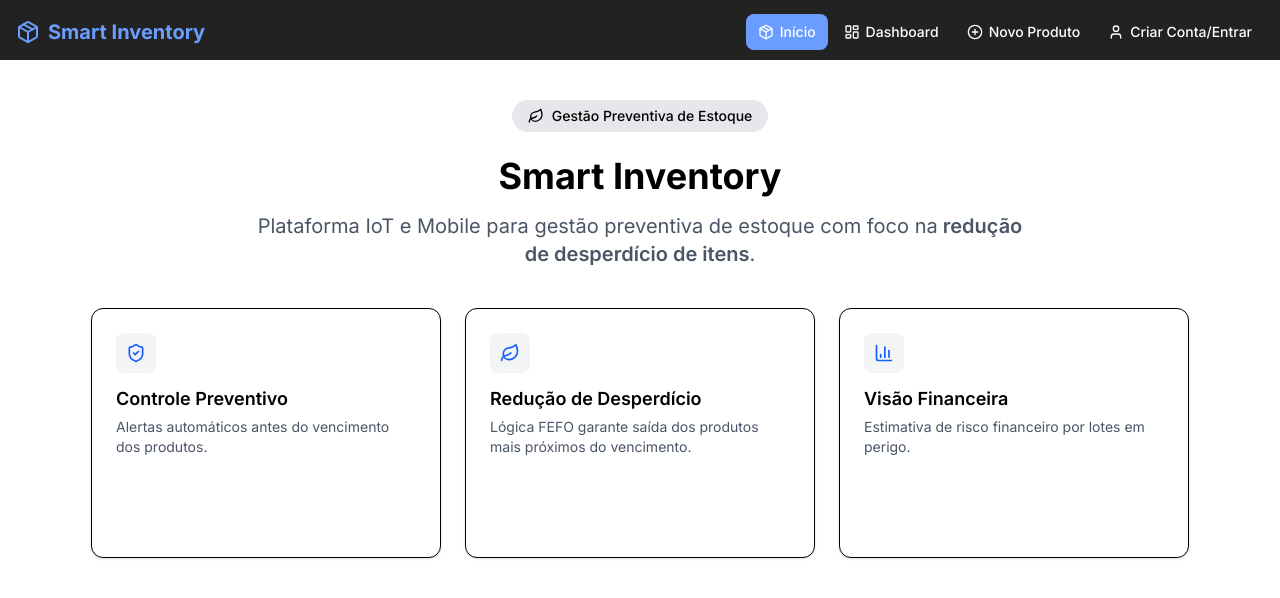
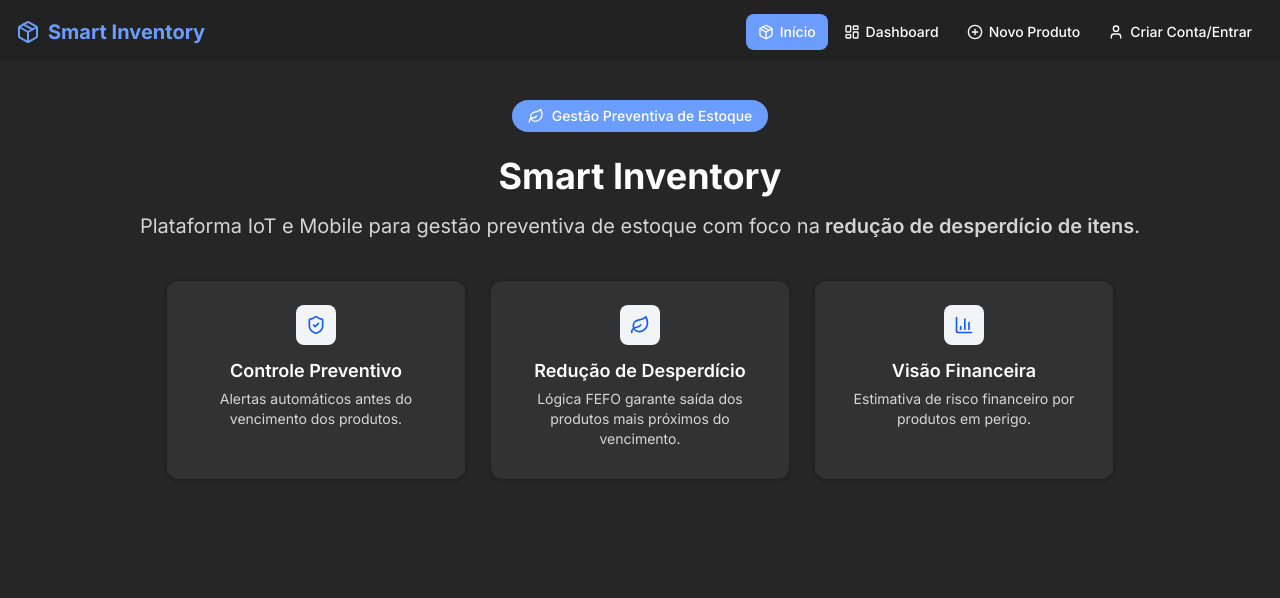
Before and after one commit to cnrnival/smart-inventory, a Next.js app: page / in a window 1280 px wide. Shown: the top 598 px of the page. Built offline with nearby package versions, Linux system fonts and the light colour scheme.

Commit message:
Merge branch 'Modo-escuro'

```diff
--- a/src/app/dashboard/page.tsx
+++ b/src/app/dashboard/page.tsx
@@ -142,9 +142,9 @@ if (isLoading) {
         </div>
 
         {/* Tabela de lotes */}
-        <div className="rounded-xl border bg-white shadow-sm overflow-hidden">
+        <div className="rounded-xl border bg-third shadow-sm overflow-hidden">
           <div className="border-b px-6 py-4">
-            <h2 className="text-lg font-semibold text-gray-900">Listagem de Lotes</h2>
+            <h2 className="text-lg font-semibold">Listagem de Produtos</h2>
           </div>
 
           <div className="overflow-x-auto">
--- a/src/app/page.tsx
+++ b/src/app/page.tsx
@@ -23,45 +23,42 @@ const features = [
   {
     icon: BarChart3,
     title: 'Visão Financeira',
-    desc: 'Estimativa de risco financeiro por lotes em perigo.',
+    desc: 'Estimativa de risco financeiro por produtos em perigo.',
   },
 ];
 
+export default function Home() {
 
-export default function Home() {
-  const { products, batches, expiredBatches, nearExpiryBatches, validBatches, financialRisk, isLoading } = useInventory();
-  const router = useRouter();
   return (
-      <div className="container mx-auto px-4 w-screen h-calc(100vh - 60px) flex flex-col">
-        <div className="mx-auto max-w-3xl text-center py-10">
-          <div className="mb-6 inline-flex items-center gap-2 rounded-full bg-gray-200 px-4 py-1.5 text-sm font-medium">
+      <div className="px-4 w-full md:h-[calc(100vh-60px)] sm:min-h-screen flex flex-col bg-background text-white">
+        <div className="mx-auto text-center py-10">
+          <div className="mb-6 inline-flex items-center gap-2 rounded-full bg-primary px-4 py-1.5 text-sm font-medium">
             <Leaf className="h-4 w-4" />
             Gestão Preventiva de Estoque
           </div>
           <h1 className="text-4xl font-bold">
             Smart Inventory
           </h1>
-          <p className="mt-4 text-lg text-gray-600 md:text-xl">
+          <p className="mt-4 text-lg text-white/80 md:text-xl mb-10">
             Plataforma IoT e Mobile para gestão preventiva de estoque com foco na
             <span className="font-semibold"> redução de desperdício de itens
               </span>.
           </p>
-        </div>
-
         <div className="mx-auto flex space-between gap-6 flex-wrap justify-center items-center">
           {features.map((f, index) => (
           <div
             key={index}
-              className="rounded-xl border bg-white p-6 shadow-sm transition-shadow hover:shadow-md
+            className="rounded-xl border border-secondary bg-third p-6 shadow-sm transition-shadow hover:shadow-md
             sm:w-[300px] sm:h-[220px]
-              md:w-[350px] md:h-[250px]">
+            md:w-[300px] md:h-[200px]">
             <div className="mb-3 inline-flex rounded-lg bg-gray-100 p-2.5">
               <f.icon className="h-5 w-5 text-blue-600" />
             </div>
             <h3 className="text-lg font-semibold">{f.title}</h3>
-              <p className="mt-1 text-sm text-gray-600">{f.desc}</p>
+            <p className="mt-1 text-sm text-white/80">{f.desc}</p>
           </div>
         ))}
+      </div>
       </div>
     </div>
   );
```
Lines whose indentation alone changed are shown as unchanged.
